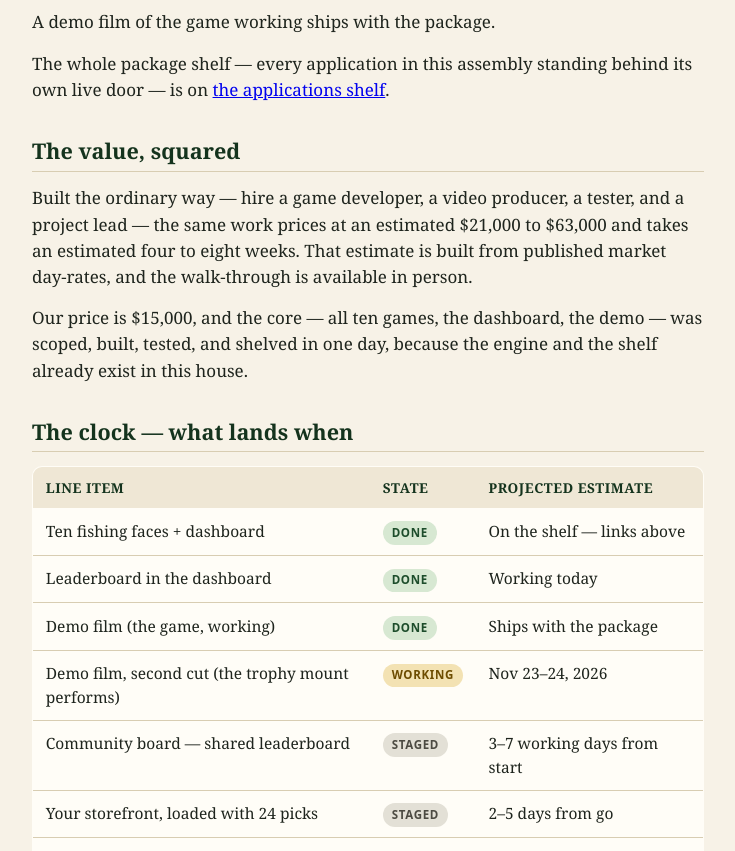
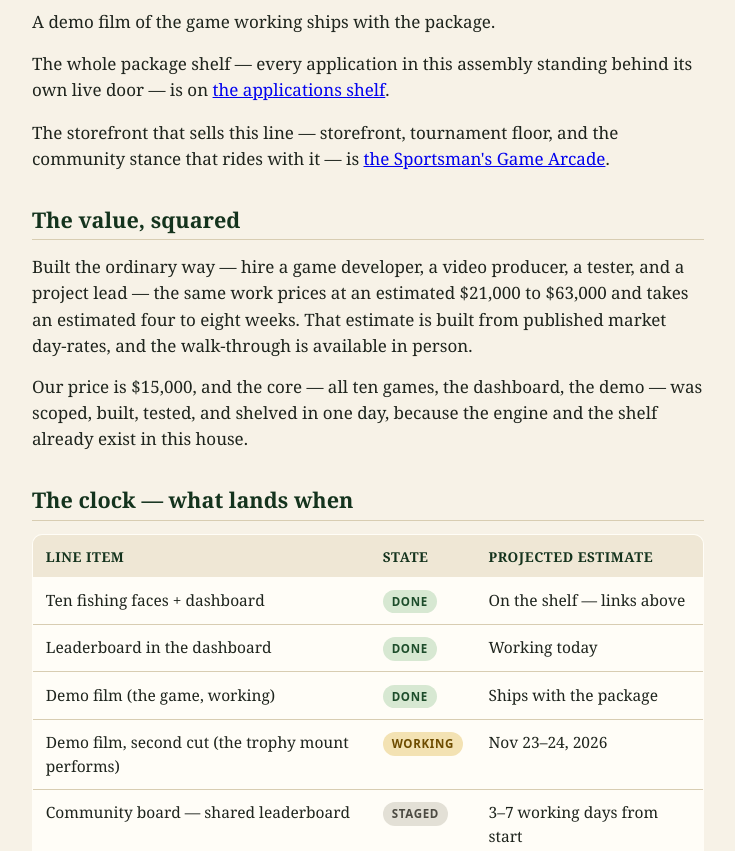
Before and after one commit to apex74-create/apex-ground-crew, a plain HTML site: page sportsman-job/index.html in a window 1280 px wide. Shown: the part 2260-3111 px from the top of the page, without its empty margins (272-1007 px from the left). Drawn offline with Linux system fonts and the light colour scheme.

Commit message:
Sportsman job page: link the Sportsman's Game Arcade beside the applications shelf

```diff
--- a/sportsman-job/index.html
+++ b/sportsman-job/index.html
@@ -352,6 +352,7 @@
           </ul>
           <p style="margin-top:1rem;">A demo film of the game working ships with the package.</p>
           <p style="margin-top:1rem;">The whole package shelf — every application in this assembly standing behind its own live door — is on <a href="shelf/">the applications shelf</a>.</p>
+          <p style="margin-top:1rem;">The storefront that sells this line — storefront, tournament floor, and the community stance that rides with it — is <a href="https://apexgroundcrew.com/sportsmans-game-arcade/">the Sportsman's Game Arcade</a>.</p>
         </section>
 
         <section>
```
